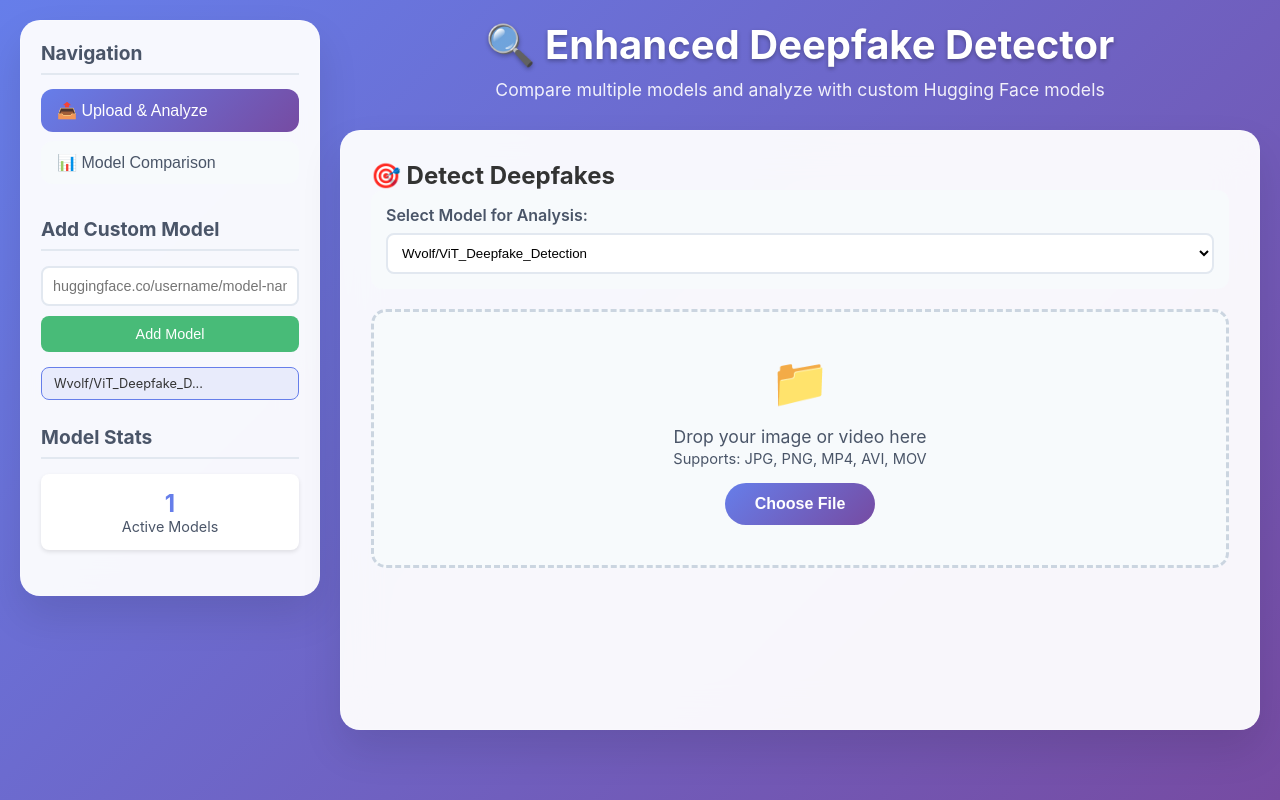
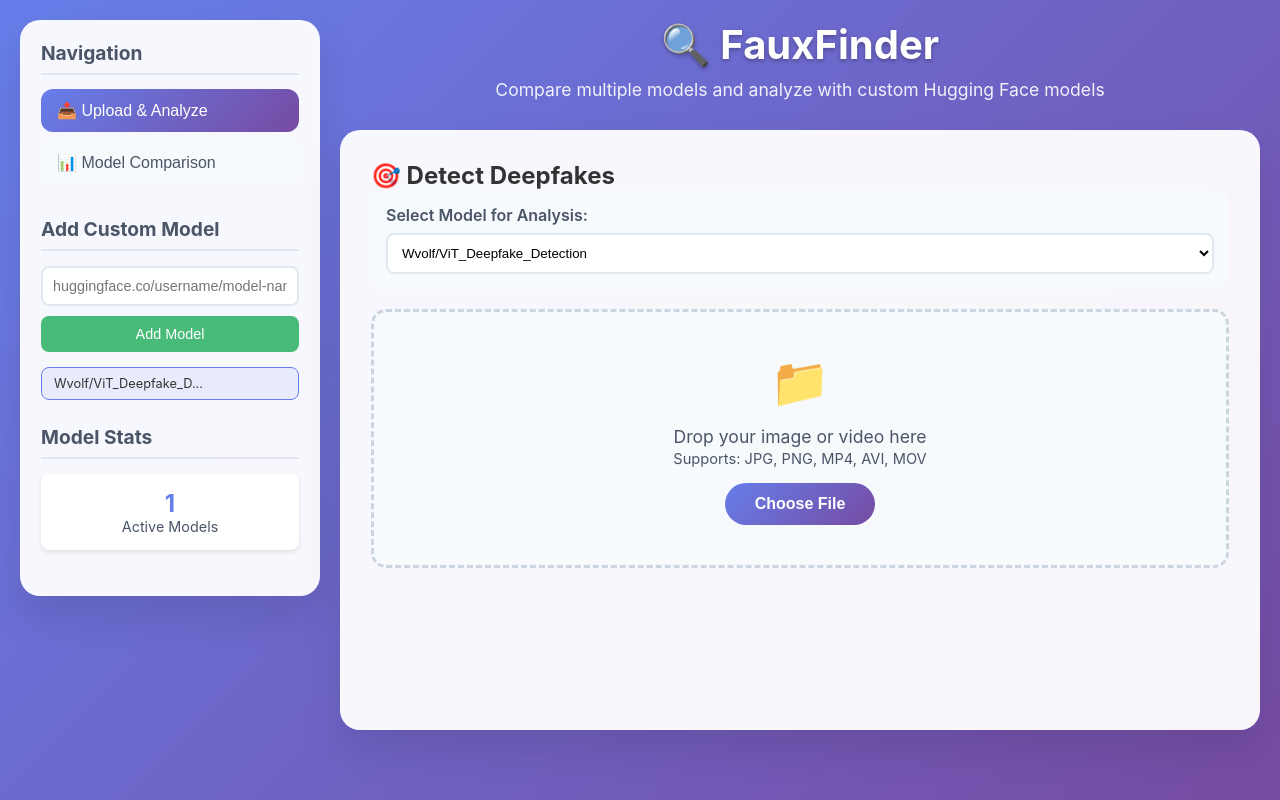
Before and after one commit to prithvibhardwaj/Deepfake_Detector, a website: page public/index.html in a window 1280 px wide. Drawn offline with nearby package versions, Linux system fonts and the light colour scheme.

Commit message:
Update index.html

```diff
--- a/public/index.html
+++ b/public/index.html
@@ -445,7 +445,7 @@
 
         <div class="main-area">
             <div class="header">
-                <h1>🔍 Enhanced Deepfake Detector</h1>
+                <h1>🔍 FauxFinder</h1>
                 <p>Compare multiple models and analyze with custom Hugging Face models</p>
             </div>
 
```
